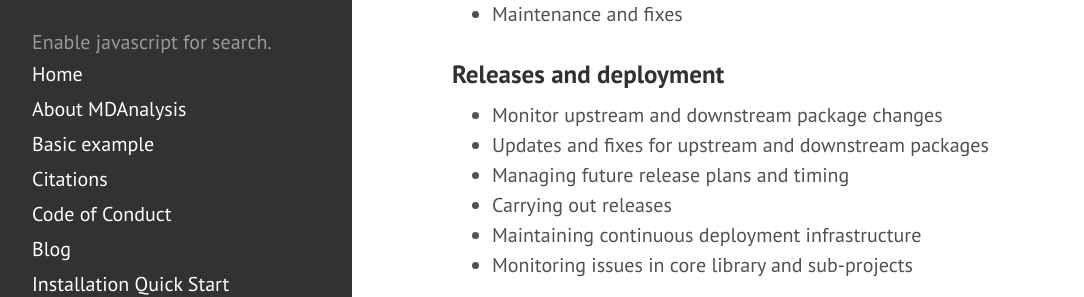
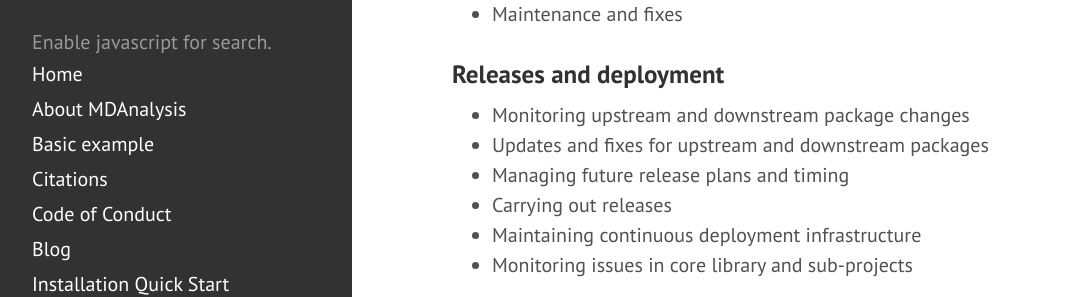
Before and after one commit to MDAnalysis/MDAnalysis.github.io, a Jekyll site: the page built from pages/team.md, in a window 1280 px wide and 900 px high, scrolled down 2672 px. Shown: the part 158-455 px from the top of the window, without its empty margins (8-1092 px from the left). Built offline with Jekyll 4.4.1, drawn with Linux system fonts in a browser that asks for light colours; comment, search, counter and statistics services are not loaded.

Commit message:
Update pages/team.md
Co-authored-by: Rocco Meli <r.meli@bluemail.ch>

```diff
--- a/pages/team.md
+++ b/pages/team.md
@@ -61,7 +61,7 @@ In this section we briefly describe the tasks and duties of each role.
 - Maintenance and fixes
 
 ### Releases and deployment
-- Monitor upstream and downstream package changes
+- Monitoring upstream and downstream package changes
 - Updates and fixes for upstream and downstream packages
 - Managing future release plans and timing
 - Carrying out releases
```
